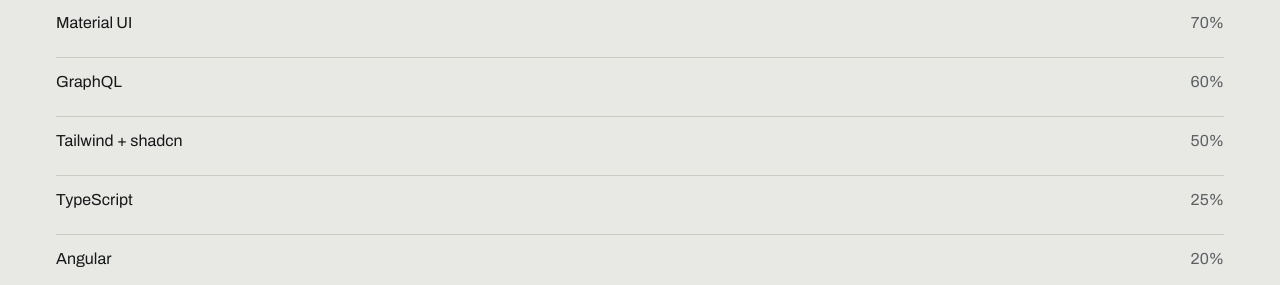
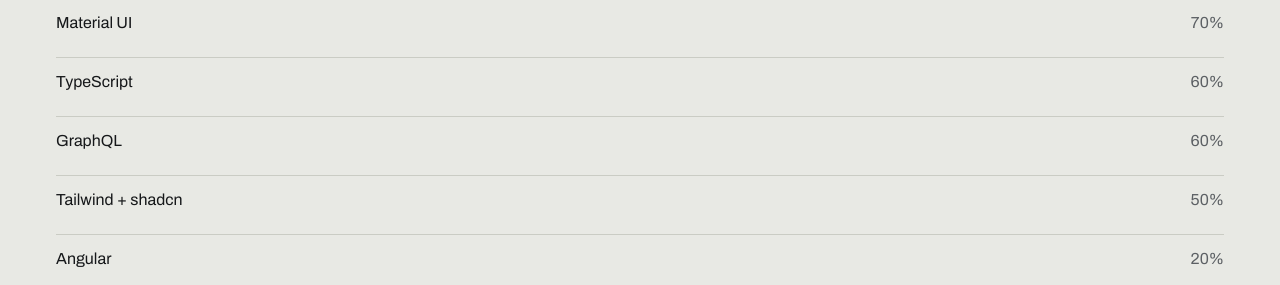
Before and after one commit to sonegs/portfolio, a Next.js app: page /en in a window 1280 px wide. Shown: the part 3502-3787 px from the top of the page. Built offline with nearby package versions, Linux system fonts and the light colour scheme; no server answers.

Commit message:
content(skills): put TypeScript at the level the rest of the sheet claims
The header says it is one of the three he specialises in and the summary says
mostly React and TypeScript; 25 was a leftover from when the rows had to add up.

```diff
--- a/src/content.ts
+++ b/src/content.ts
@@ -41,9 +41,9 @@
   { name: "React", percentage: 80 },
   { name: "Next.js", percentage: 70 },
   { name: "Material UI", percentage: 70 },
+  { name: "TypeScript", percentage: 60 },
   { name: "GraphQL", percentage: 60 },
   { name: "Tailwind + shadcn", percentage: 50 },
-  { name: "TypeScript", percentage: 25 },
   { name: "Angular", percentage: 20 },
   { name: "PHP / MySQL", percentage: 10 },
 ];
```
